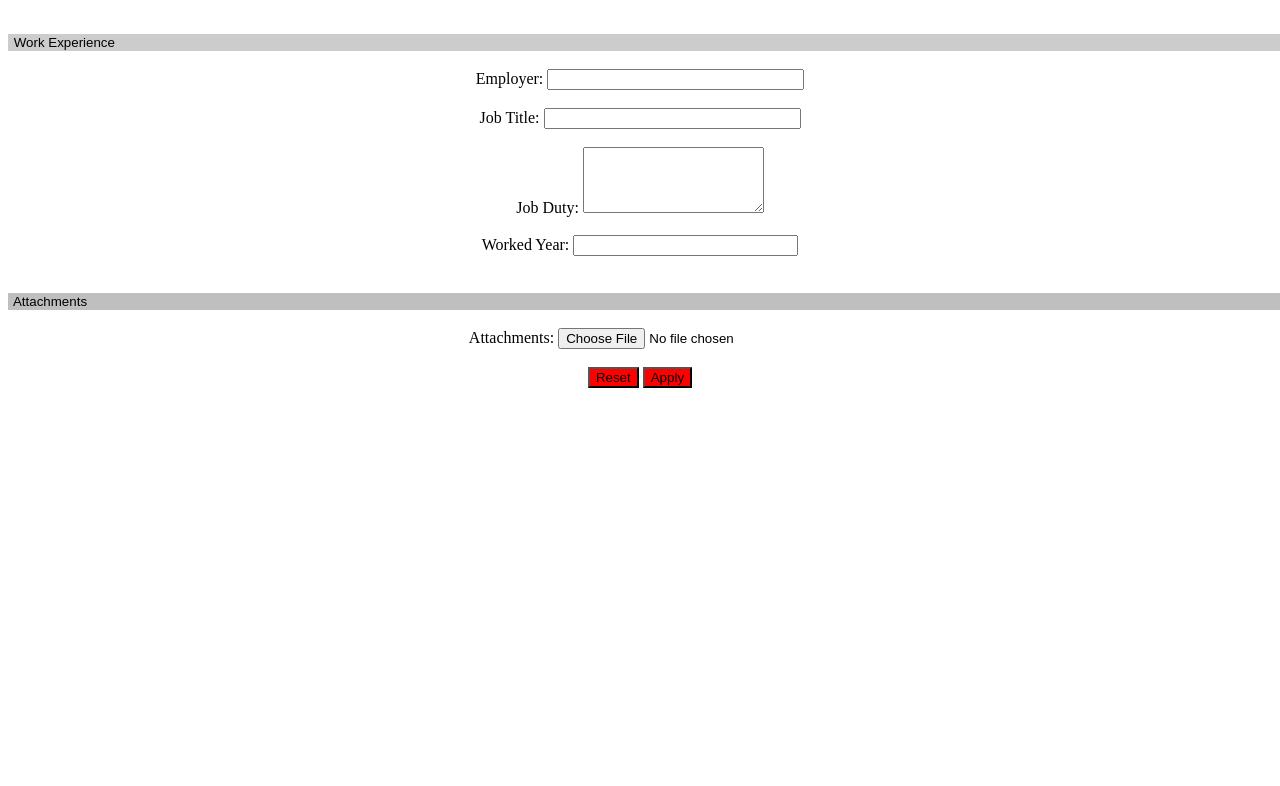
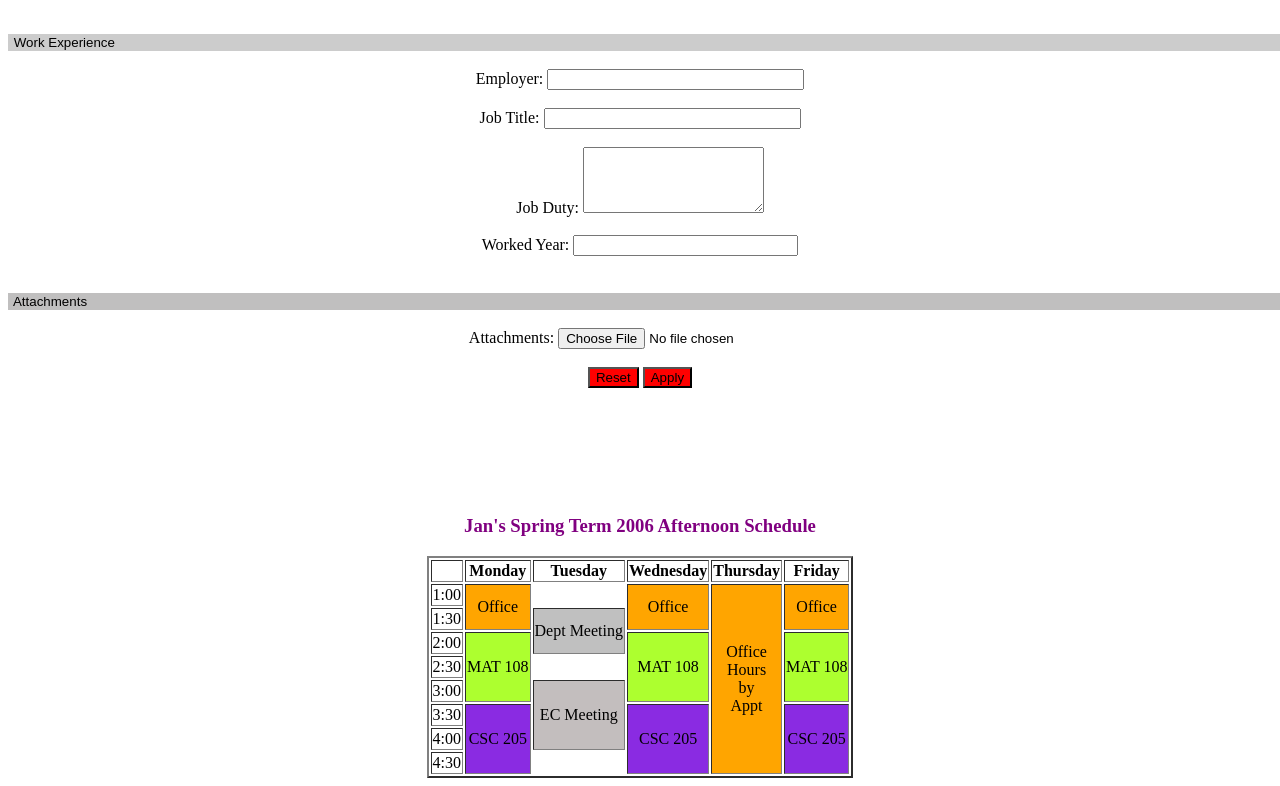
Before and after one commit to UmerAwan90/HTML-Form-Table, a plain HTML site: page index.html in a window 1280 px wide. Shown: the part 887-1673 px from the top of the page. Before the commit the page ends 1283 px from the top, so only its background shows below. Drawn offline with Linux system fonts and the light colour scheme.

Commit message:
Update index.html

```diff
--- a/index.html
+++ b/index.html
@@ -95,5 +95,66 @@
         <button style="background-color: red;" type="button">Reset</button>      <button style="background-color: red;" type="button">Apply</button>
     </center>
 </form>
+    <br /><br /><br /><br /><br /><br />
+    <center>
+        <font color="purple"><h3>Jan's Spring Term 2006 Afternoon Schedule</h3></font>
+    <table border="2xp" style="text-align: center;">
+
+        <tr>
+
+            <th></th>
+            <th>Monday</th>
+            <th>Tuesday</th>
+            <th>Wednesday</th>
+            <th>Thursday</th>
+            <th>Friday</th>
+        </tr>
+
+        <tr>
+            <td>1:00</td>
+            <td rowspan="2" style="background-color: orange;">Office</td>
+            <td style="border: none;"></td>
+            <td rowspan="2" style="background-color: orange;">Office</td>
+            <td rowspan="8" style="background-color: orange;">Office<br /> Hours<br /> by<br /> Appt</td>
+            <td rowspan="2" style="background-color: orange;">Office</td>
+        </tr>
+
+        <tr>
+            <td>1:30</td>
+            <td rowspan="2" style="background-color: silver;" >Dept Meeting</td>
+        </tr>
+
+         <tr>
+            <td>2:00</td>
+            <td rowspan="3" style="background-color: greenyellow;">MAT 108</td>
+            <td rowspan="3" style="background-color: greenyellow;">MAT 108</td>
+            <td rowspan="3" style="background-color: greenyellow;">MAT 108</td>
+         </tr>
+
+        <tr>
+            <td>2:30</td>
+        </tr>
+
+        <tr>
+            <td>3:00</td>
+            <td rowspan="3" style="background-color: rgb(195, 190, 190);" >EC Meeting</td>
+        </tr>
+
+        <tr>
+            <td>3:30</td>
+            <td rowspan="3" style="background-color: blueviolet;">CSC 205</td>
+            <td rowspan="3" style="background-color: blueviolet;">CSC 205</td>
+            <td rowspan="3" style="background-color: blueviolet;">CSC 205</td>
+        </tr>
+
+         <tr>
+            <td>4:00</td>
+        </tr>
+
+        <tr>
+            <td>4:30</td>
+        </tr>
+    </table>
+</center>
 </body>
 </html>
```
